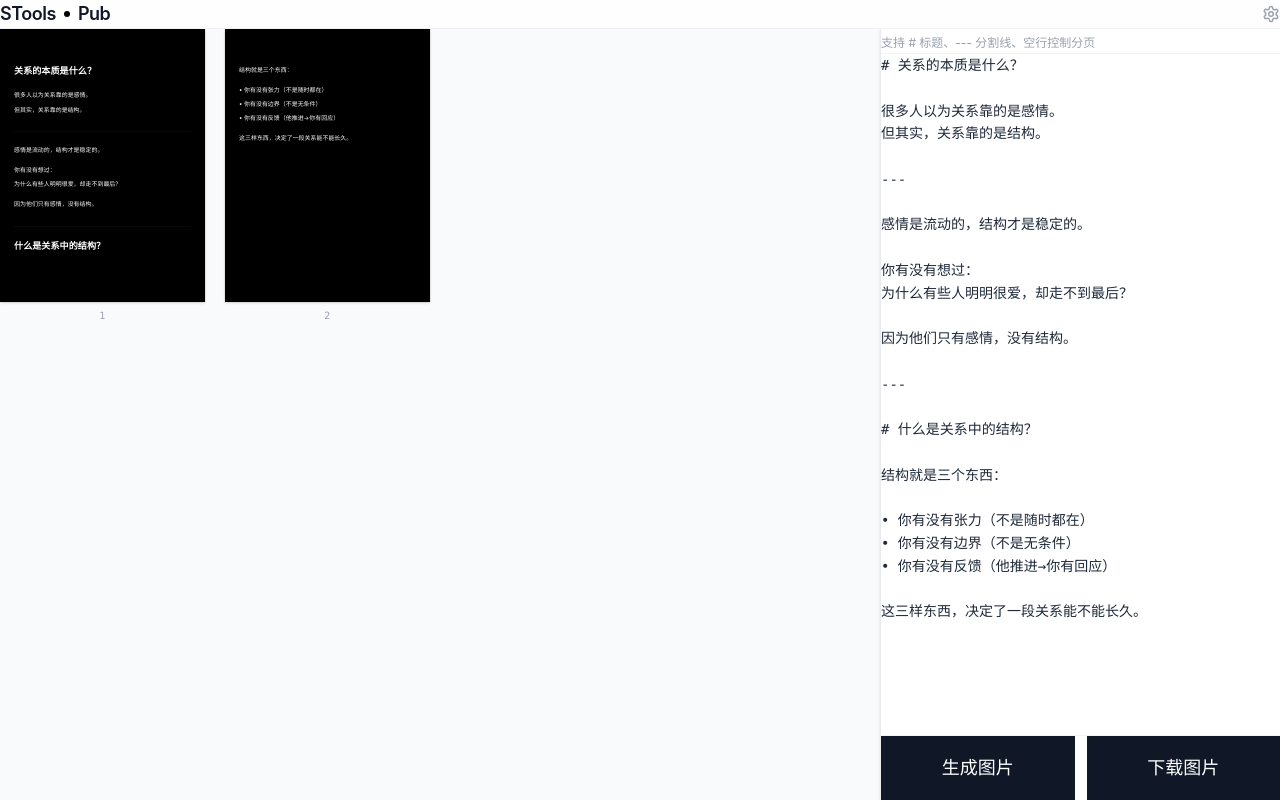
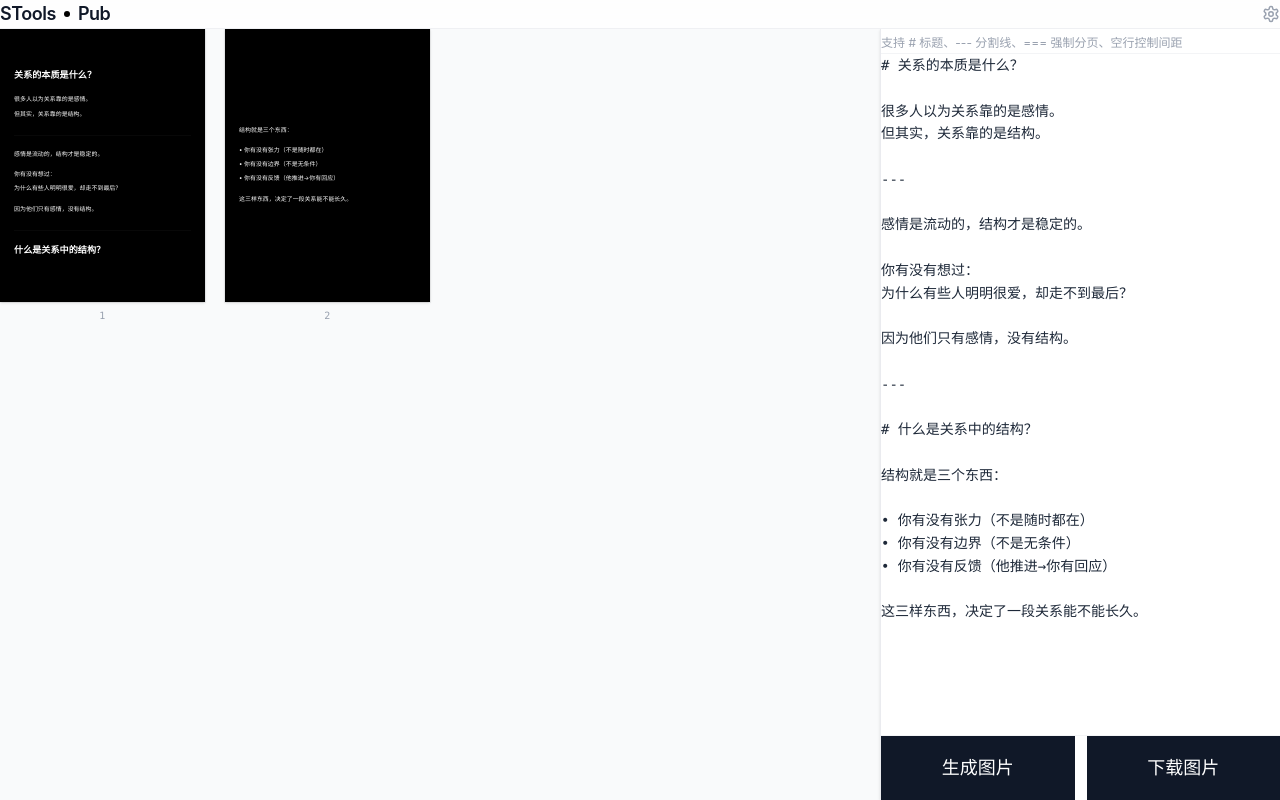
Before and after one commit to imfangs/stools, a React (Vite) app: page / in a window 1280 px wide. Built offline with nearby package versions, Linux system fonts and the light colour scheme.

Commit message:
feat: 支持 === 强制分页符 + 内容垂直居中
- 新增 === 语法强制分页，即使当前页未满也独立成页
- 未占满的页面内容自动垂直居中，预览和导出一致

```diff
--- a/src/components/Editor.tsx
+++ b/src/components/Editor.tsx
@@ -8,7 +8,7 @@ export default function Editor({ text, onChange }: EditorProps) {
     <div className="h-full flex flex-col">
       <div className="px-5 py-3 border-b border-gray-100">
         <span className="text-xs text-gray-400">
-          支持 # 标题、--- 分割线、空行控制分页
+          支持 # 标题、--- 分割线、=== 强制分页、空行控制间距
         </span>
       </div>
       <textarea
--- a/src/components/ImageCard.tsx
+++ b/src/components/ImageCard.tsx
@@ -61,6 +61,8 @@ function renderElement(el: ParsedElement, index: number, config: LayoutConfig) {
           style={{ height: config.emptyLineHeight }}
         />
       );
+    case 'page-break':
+      return null;
     default:
       return null;
   }
@@ -111,9 +113,14 @@ export default function ImageCard({ page, config }: ImageCardProps) {
             fontFamily: config.fontFamily,
             transformOrigin: 'top left',
             transform: `scale(${scale})`,
+            display: 'flex',
+            flexDirection: 'column',
+            justifyContent: 'center',
           }}
         >
-          {page.elements.map((el, i) => renderElement(el, i, config))}
+          <div>
+            {page.elements.map((el, i) => renderElement(el, i, config))}
+          </div>
         </div>
       </div>
       <div className="text-center text-[10px] text-gray-400 font-mono tracking-wide">
--- a/src/core/exporter.ts
+++ b/src/core/exporter.ts
@@ -13,11 +13,16 @@ function buildPageDOM(page: Page, config: LayoutConfig): HTMLElement {
     font-family: ${config.fontFamily};
     position: relative;
     box-sizing: border-box;
+    display: flex;
+    flex-direction: column;
+    justify-content: center;
   `;
 
+  const inner = document.createElement('div');
   for (const el of page.elements) {
-    container.appendChild(buildElementDOM(el, config));
+    inner.appendChild(buildElementDOM(el, config));
   }
+  container.appendChild(inner);
 
   return container;
 }
@@ -60,6 +65,9 @@ function buildElementDOM(el: ParsedElement, config: LayoutConfig): HTMLElement {
       break;
     case 'empty-line':
       node.style.cssText = `height: ${config.emptyLineHeight}px;`;
+      break;
+    case 'page-break':
+      node.style.cssText = 'display: none;';
       break;
   }
 
--- a/src/core/paginator.ts
+++ b/src/core/paginator.ts
@@ -22,6 +22,8 @@ function measureElementHeight(
       return config.dividerHeight + config.dividerMarginY * 2;
     case 'empty-line':
       return config.emptyLineHeight;
+    case 'page-break':
+      return 0;
     default:
       return 0;
   }
@@ -51,6 +53,10 @@ export function measureWithDOM(
 
   try {
     elements.forEach((el, index) => {
+      if (el.type === 'page-break') {
+        heights.set(index, 0);
+        return;
+      }
       if (el.type === 'divider') {
         heights.set(index, config.dividerHeight + config.dividerMarginY * 2);
         return;
@@ -119,6 +125,16 @@ export function paginate(
     const el = elements[i];
     const h = heights.get(i) || 0;
 
+    // Explicit page break: flush current page and start fresh
+    if (el.type === 'page-break') {
+      if (currentPage.length > 0) {
+        pages.push({ elements: trimPageElements(currentPage), index: pages.length });
+        currentPage = [];
+        currentHeight = 0;
+      }
+      continue;
+    }
+
     if (currentHeight + h > availableHeight && currentPage.length > 0) {
       pages.push({ elements: trimPageElements(currentPage), index: pages.length });
       currentPage = [];
@@ -146,7 +162,7 @@ function trimPageElements(elements: ParsedElement[]): ParsedElement[] {
   let end = elements.length;
   while (end > 0) {
     const type = elements[end - 1].type;
-    if (type === 'empty-line' || type === 'divider') {
+    if (type === 'empty-line' || type === 'divider' || type === 'page-break') {
       end--;
     } else {
       break;
--- a/src/core/parser.ts
+++ b/src/core/parser.ts
@@ -9,6 +9,8 @@ export function parseText(text: string): ParsedElement[] {
 
     if (trimmed === '') {
       elements.push({ type: 'empty-line', content: '' });
+    } else if (/^===+$/.test(trimmed)) {
+      elements.push({ type: 'page-break', content: '' });
     } else if (/^---+$/.test(trimmed)) {
       elements.push({ type: 'divider', content: '' });
     } else if (trimmed.startsWith('# ')) {
--- a/src/types.ts
+++ b/src/types.ts
@@ -1,4 +1,4 @@
-export type ElementType = 'h1' | 'body' | 'divider' | 'empty-line';
+export type ElementType = 'h1' | 'body' | 'divider' | 'empty-line' | 'page-break';
 
 export interface ParsedElement {
   type: ElementType;
```
